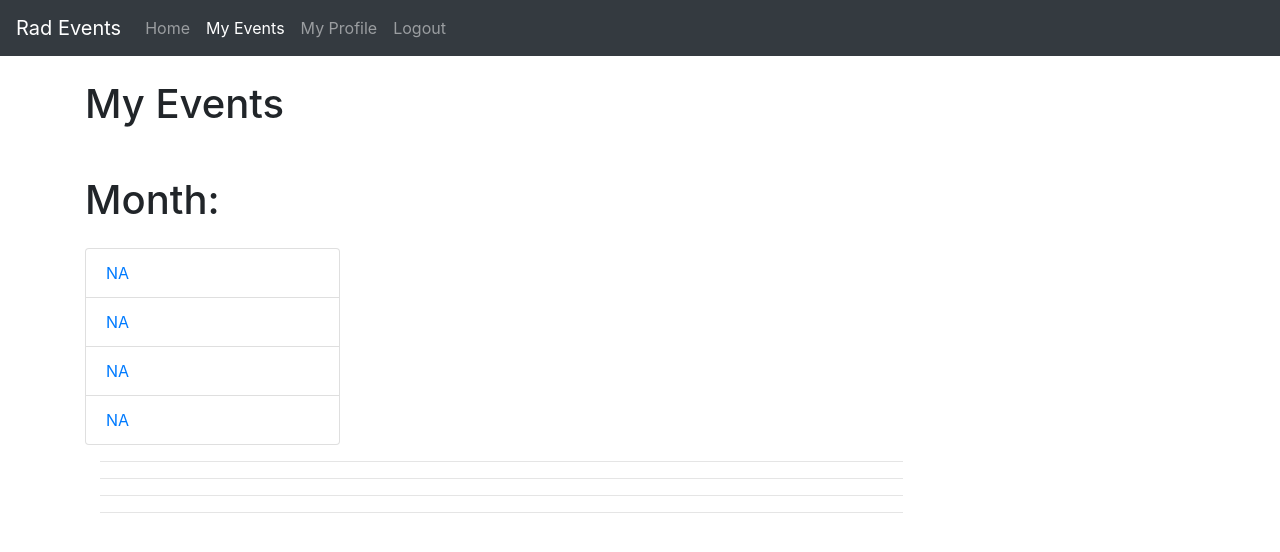
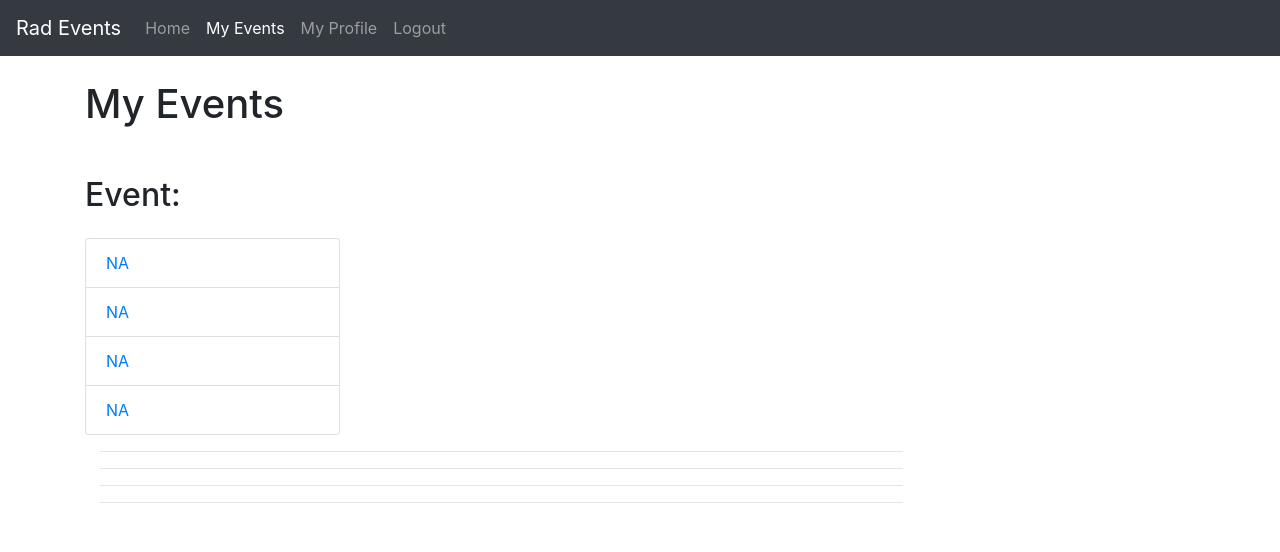
Before and after one commit to arothleder/RAD_Events, a website: page my_events/my_events.html in a window 1280 px wide. Drawn offline with Linux system fonts and the light colour scheme.

Commit message:
password

```diff
--- a/my_events/my_events.html
+++ b/my_events/my_events.html
@@ -132,7 +132,7 @@
 
         <div class="col-lg-3">
 
-          <h1 class="my-4">Month:</h1>
+          <h2 class="my-4">Event:</h2>
           <div class="list-group">
             <a href="#row2" class="list-group-item" id="title1">NA</a>
             <a href="#row2" class="list-group-item" id="title2">NA</a>
@@ -147,7 +147,7 @@
 
         <!-- /.col-lg-3 -->
 
-          <div class="col-lg-9 overflow">
+          <div class="col-lg-9">
 
             <!-- Project One -->
             <div id = "row1" class="row">
```
